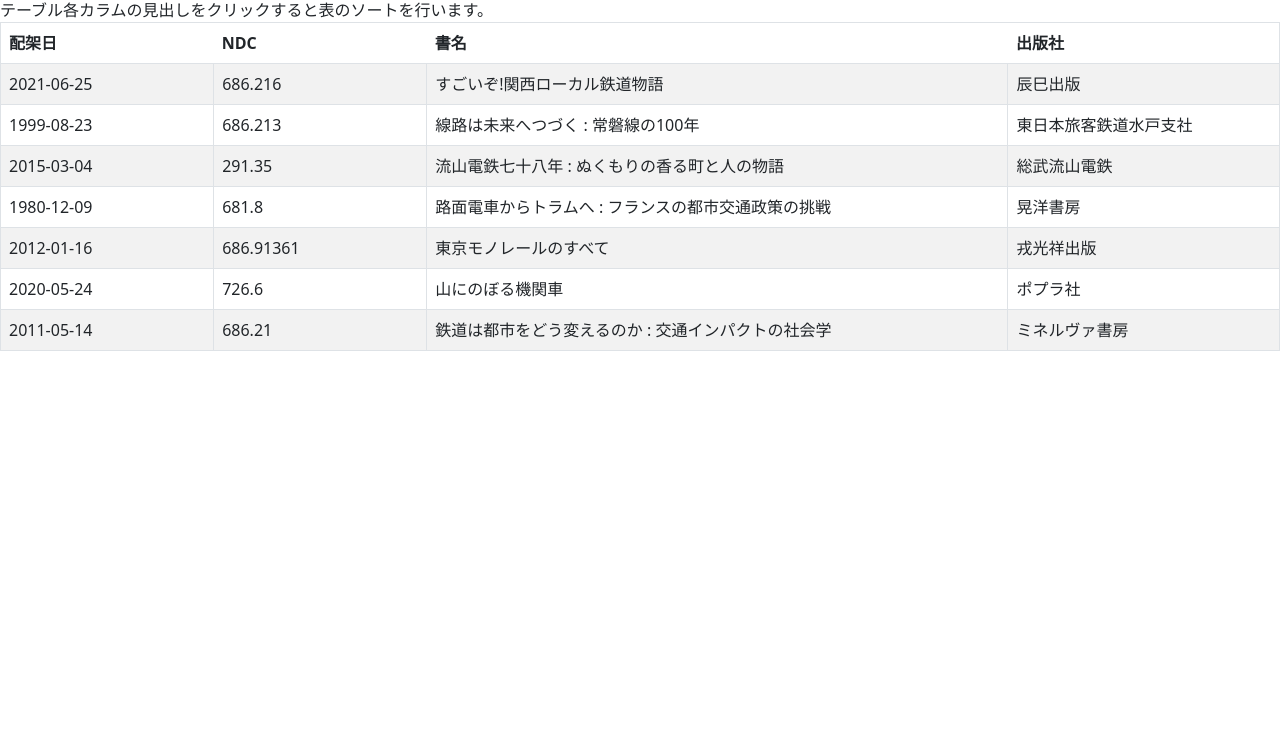
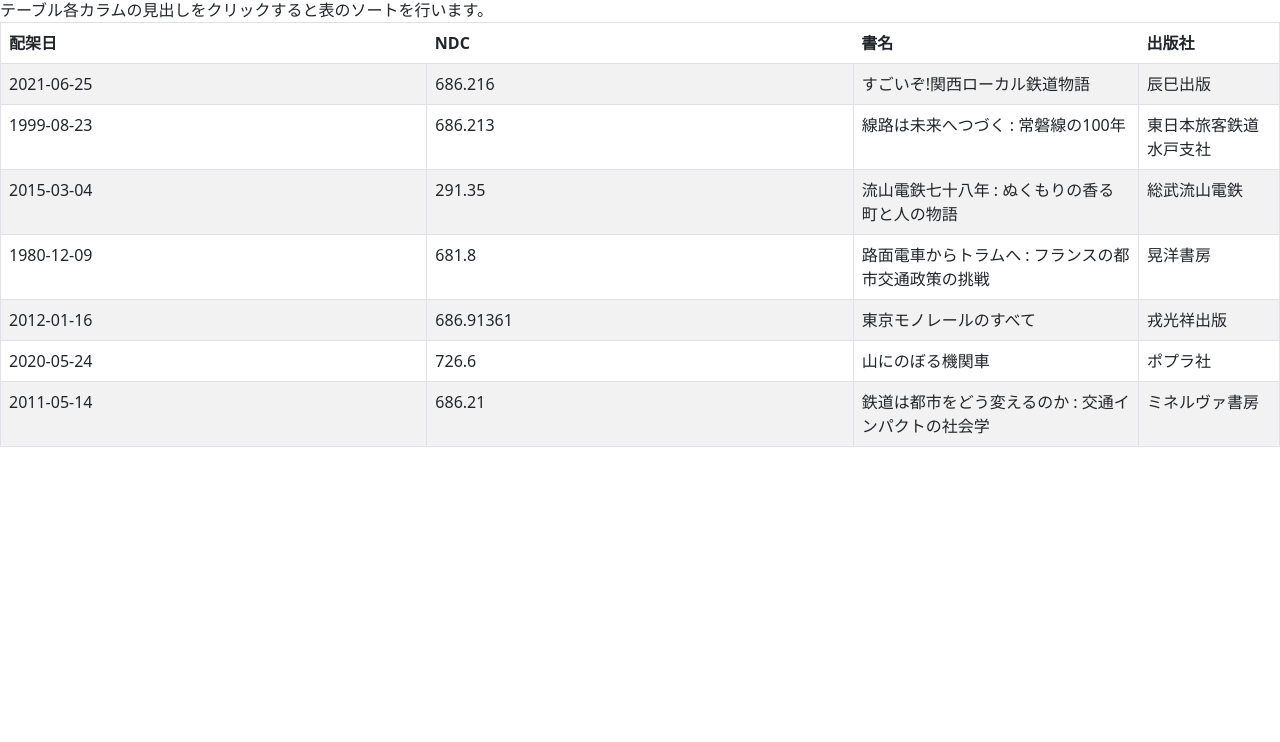
Before and after one commit to maedaak/githubpages-test, a plain HTML site: page listjs-tableSort/index.html in a window 1280 px wide. Shown: the part 58-800 px from the top of the page. Drawn offline with nearby package versions, Linux system fonts and the light colour scheme; a script that the page names is missing.

Commit message:
94th commit

```diff
--- a/listjs-tableSort/index.html
+++ b/listjs-tableSort/index.html
@@ -16,8 +16,8 @@
     <table border="1" class="table table-bordered table-striped">
       <thead>
         <tr>
-          <th class="sort col-md-2" data-sort="date">配架日</th>
-          <th class="sort col-md-2" data-sort="ndc">NDC</th>
+          <th class="sort col-md-4" data-sort="date">配架日</th>
+          <th class="sort col-md-4" data-sort="ndc">NDC</th>
           <th class="sort" data-sort="title">書名</th>
           <th class="sort" data-sort="publisher">出版社</th>
         </tr>
```
